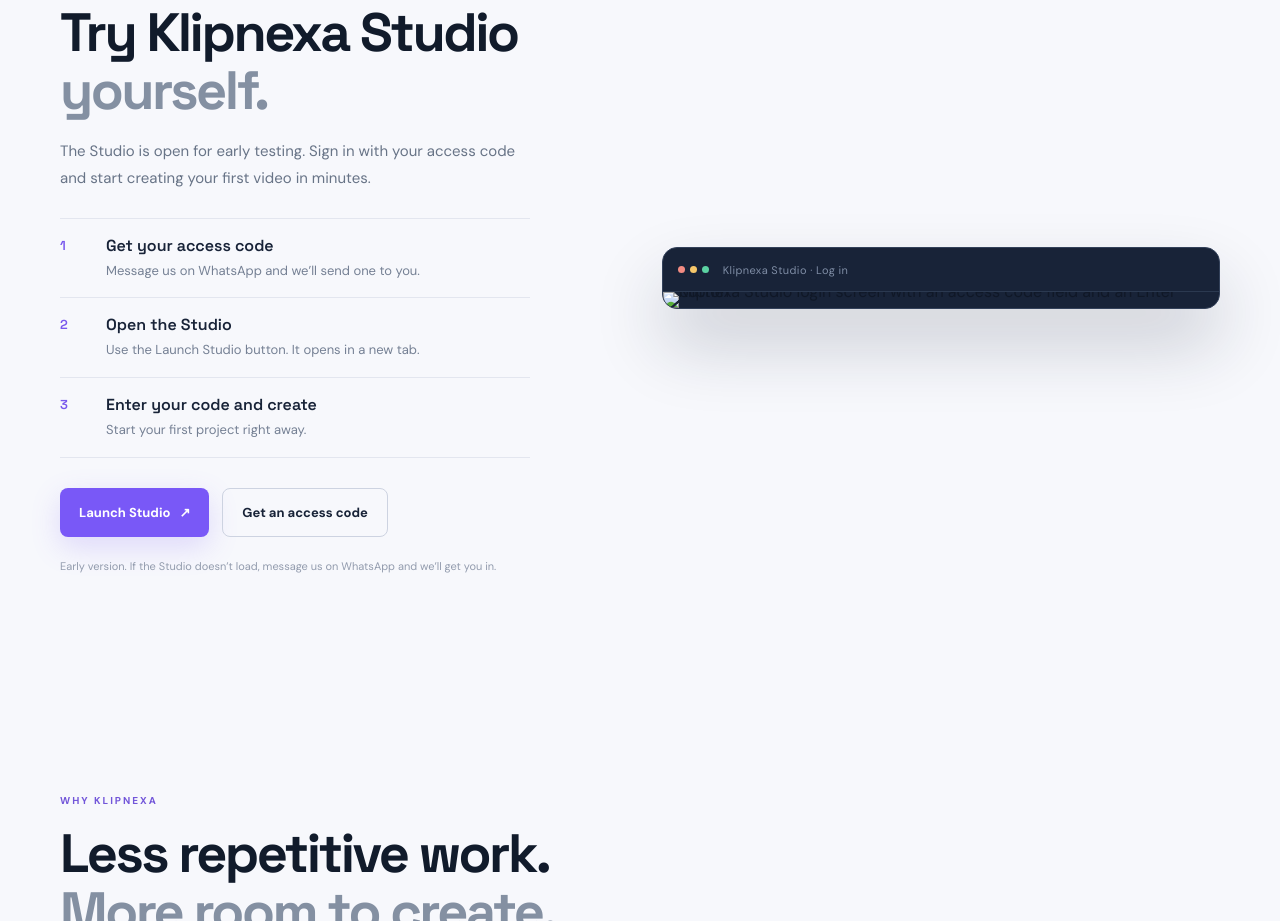
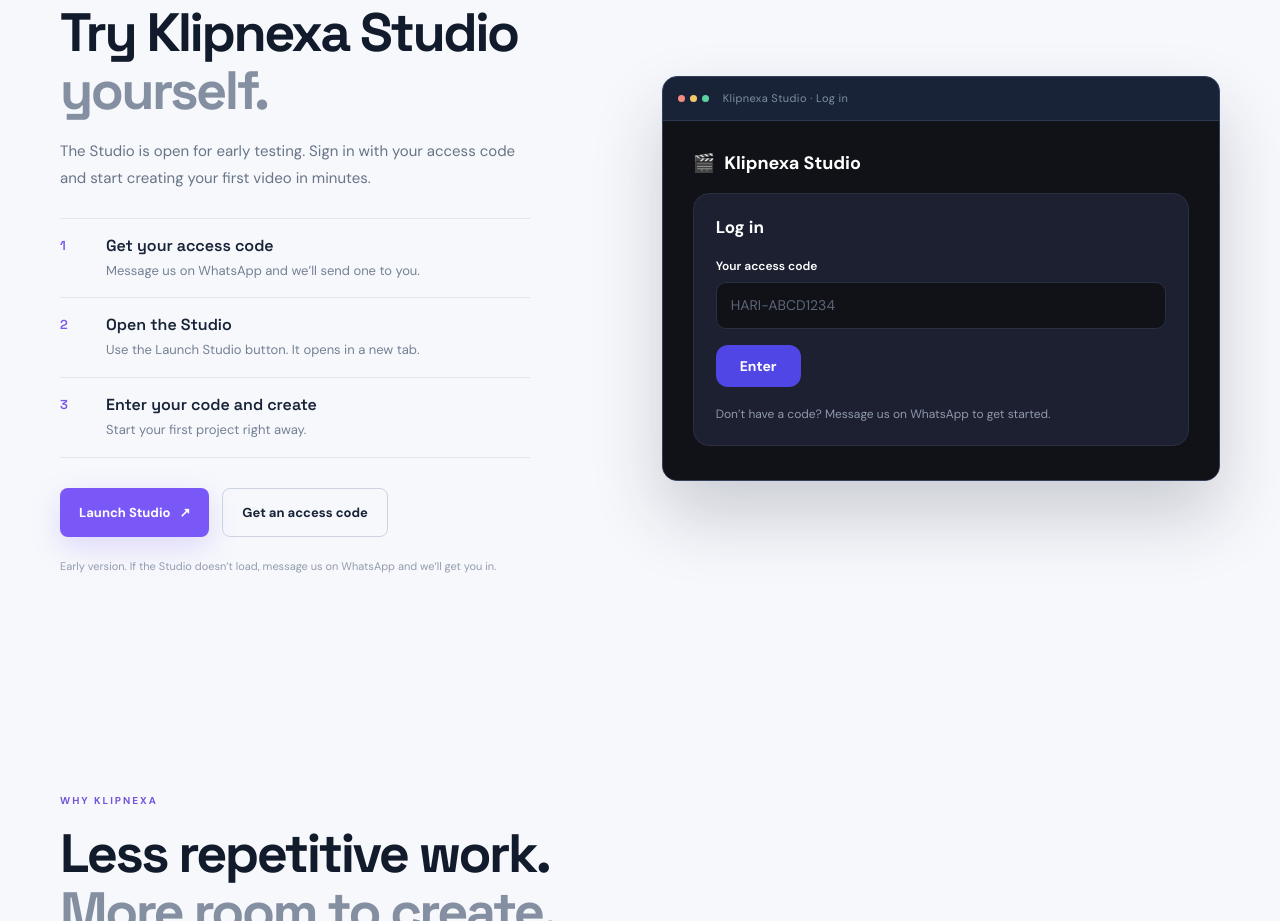
Before and after one commit to shankar-zaiswal/Klipnexa, a plain HTML site: page index.html in a window 1280 px wide. Shown: the part 860-1781 px from the top of the page. Drawn offline with Linux system fonts and the light colour scheme.

Commit message:
Update index.html

```diff
--- a/index.html
+++ b/index.html
@@ -84,7 +84,16 @@
         </div>
         <div class="try-browser">
           <div class="try-bar"><div class="window-dots"><i></i><i></i><i></i></div><span>Klipnexa Studio · Log in</span></div>
-          <a href="https://desktop-p2j60n5.inanga-minor.ts.net/" target="_blank" rel="noopener" aria-label="Open Klipnexa Studio login"><img src="assets/studio-login.png" alt="Klipnexa Studio login screen with an access code field and an Enter button" width="762" height="313" loading="lazy"></a>
+          <a class="mock-login" href="https://desktop-p2j60n5.inanga-minor.ts.net/" target="_blank" rel="noopener" aria-label="Open Klipnexa Studio and log in">
+            <div class="ml-brand"><span class="ml-clap" aria-hidden="true">🎬</span> Klipnexa Studio</div>
+            <div class="ml-card" aria-hidden="true">
+              <div class="ml-title">Log in</div>
+              <div class="ml-label">Your access code</div>
+              <div class="ml-input">HARI-ABCD1234</div>
+              <div class="ml-enter">Enter</div>
+              <div class="ml-help">Don’t have a code? Message us on WhatsApp to get started.</div>
+            </div>
+          </a>
         </div>
       </div>
     </section>
```
